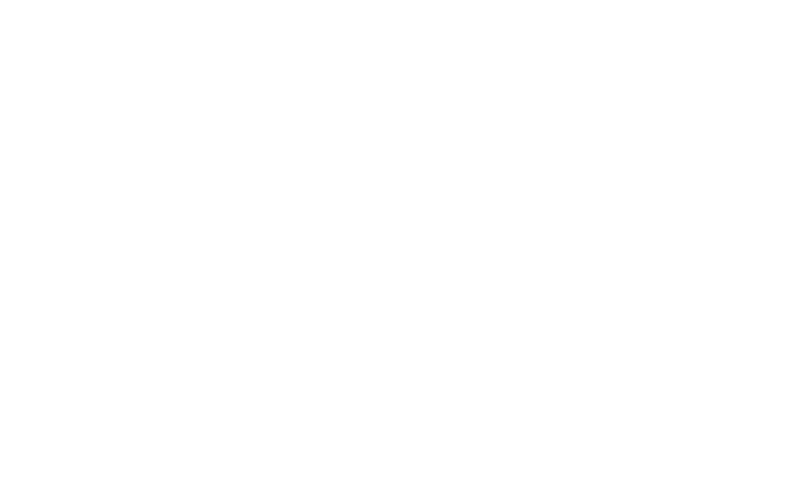
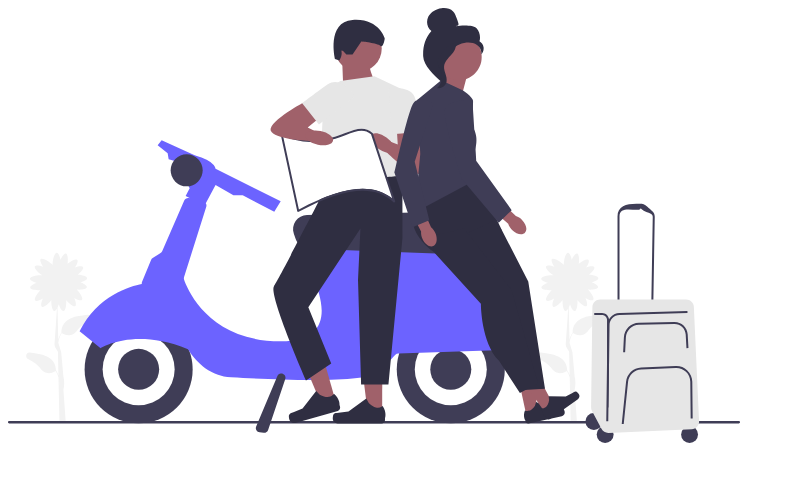
Before and after one commit to joaoviitorgomess/projeto--Registration-Form, a plain HTML site: page index.html in a window 1280 px wide. Shown: the whole page, without its empty margins (0-795 px from the left). Drawn offline with Linux system fonts and the light colour scheme.

Commit message:
adding image

```diff
--- a/index.html
+++ b/index.html
@@ -4,9 +4,12 @@
     <meta charset="UTF-8">
     <meta http-equiv="X-UA-Compatible" content="IE=edge">
     <meta name="viewport" content="width=device-width, initial-scale=1.0">
+    <link rel="stylesheet" href="CSS/style.css">
     <title>Formulario de Cadastro</title>
 </head>
 <body>
-
+    <div class="form-image">
+        <img src="Img/undraw_traveling_re_s0cf.svg" alt="">
+    </div>
 </body>
 </html>
```
Also changed, not shown: CSS/style.css (added).
